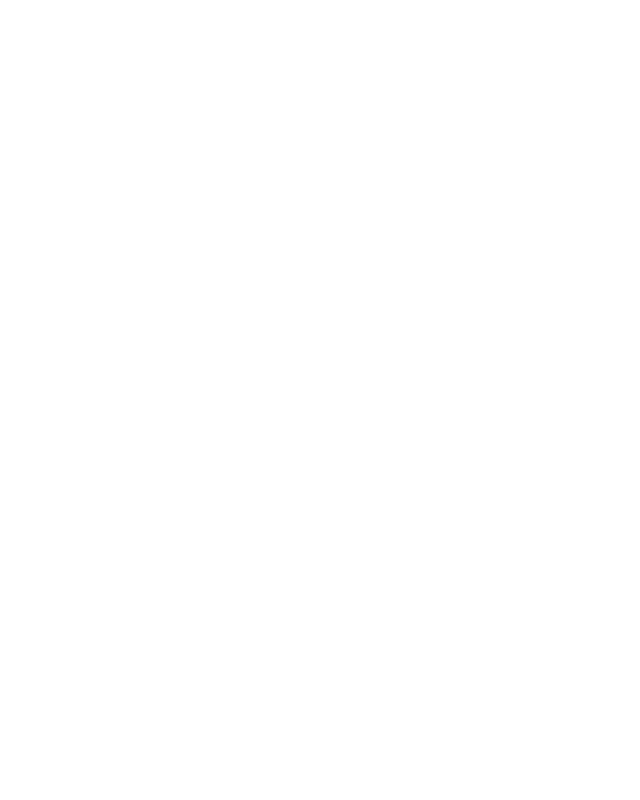
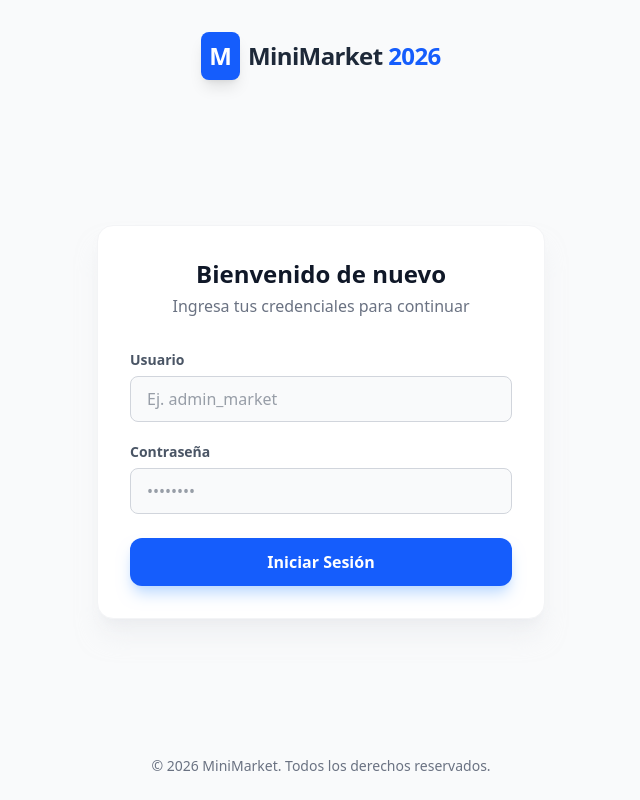
Before and after one commit to Jonnathan23/Frontend-minimarket, a React (Vite) app: page /login in a window 1280 px wide. Before the commit this address had no page. Shown: the whole page, without its empty margins (319-959 px from the left). Built offline with nearby package versions, Linux system fonts and the light colour scheme.

Commit message:
diseno de la autenticacion implementado, sin funcionalidades

```diff
--- a/src/features/security/presentation/components/AuthForm.tsx
+++ b/src/features/security/presentation/components/AuthForm.tsx
@@ -13,65 +13,67 @@
     errors: FieldErrors<T>;
 }
 
-export default function AuthForm<T extends AuthFormData>({
-    isRegister,
-    register,
-    errors
-}: AuthFormProps<T>) {
+export default function AuthForm<T extends AuthFormData>({ isRegister, register, errors }: AuthFormProps<T>) {
+
+    const inputStyles = "w-full px-4 py-2.5 rounded-lg border border-gray-300 focus:ring-2 focus:ring-blue-500 focus:border-transparent outline-none transition-all duration-200 bg-gray-50 focus:bg-white text-gray-700";
+    const labelStyles = "block text-sm font-semibold text-gray-600 mb-1.5";
+    const errorStyles = "text-xs text-red-500 mt-1 font-medium";
+
 
     return (
-        <div className="space-y-4">
+        <div className="space-y-5">
             <article>
-                <label htmlFor="username">Usuario</label>
+                <label className={labelStyles} htmlFor="username">Usuario</label>
                 <input
                     type="text"
                     id="username"
+                    placeholder="Ej. admin_market"
+                    className={inputStyles}
                     {...register('us_username' as Path<T>)}
                 />
-                {/* Acceso seguro al mensaje de error sin 'any' */}
-                {errors.us_username?.message && (
-                    <span className="text-red-500">{String(errors.us_username.message)}</span>
-                )}
+                {errors.us_username?.message && <p className={errorStyles}>{String(errors.us_username.message)}</p>}
             </article>
 
             {isRegister && (
                 <article>
-                    <label htmlFor="nombre_completo">Nombre Completo</label>
+                    <label className={labelStyles} htmlFor="nombre_completo">Nombre Completo</label>
                     <input
                         type="text"
                         id="nombre_completo"
+                        placeholder="Juan Pérez"
+                        className={inputStyles}
                         {...register('us_nombre_completo' as Path<T>)}
                     />
-                    {/* Para campos que no están en la unión común, usamos esta sintaxis estricta */}
                     {errors['us_nombre_completo' as keyof FieldErrors<T>] && (
-                        <span className="text-red-500">
-                            {String(errors['us_nombre_completo' as keyof FieldErrors<T>]?.message)}
-                        </span>
+                        <p className={errorStyles}>{String(errors['us_nombre_completo' as keyof FieldErrors<T>]?.message)}</p>
                     )}
                 </article>
             )}
 
             <article>
-                <label htmlFor="password">Contraseña</label>
+                <label className={labelStyles} htmlFor="password">Contraseña</label>
                 <input
                     type="password"
                     id="password"
+                    placeholder="••••••••"
+                    className={inputStyles}
                     {...register('us_password_encriptado' as Path<T>)}
                 />
-                {errors.us_password_encriptado?.message && (
-                    <span className="text-red-500">{String(errors.us_password_encriptado.message)}</span>
-                )}
+                {errors.us_password_encriptado?.message && <p className={errorStyles}>{String(errors.us_password_encriptado.message)}</p>}
             </article>
 
             {isRegister && (
-                <article className="flex items-center gap-2">
+                <article className="flex items-center gap-3 bg-blue-50 p-3 rounded-lg border border-blue-100">
                     <input
                         type="checkbox"
                         id="estado"
+                        className="w-5 h-5 text-blue-600 border-gray-300 rounded focus:ring-blue-500 cursor-pointer"
                         {...register('us_estado' as Path<T>)}
                         defaultChecked={true}
                     />
-                    <label htmlFor="estado">Activo</label>
+                    <label htmlFor="estado" className="text-sm font-medium text-blue-800 cursor-pointer">
+                        Activar cuenta inmediatamente
+                    </label>
                 </article>
             )}
         </div>
--- a/src/features/security/presentation/pages/Login.page.tsx
+++ b/src/features/security/presentation/pages/Login.page.tsx
@@ -1,4 +1,3 @@
-import { Link } from "react-router-dom";
 import { useForm } from "react-hook-form";
 
 import AuthForm from "../components/AuthForm";
@@ -14,19 +13,19 @@
     };
 
     return (
-        <>
-            <form onSubmit={handleSubmit(onSubmit)}>
+        <div className="p-8">
+            <div className="text-center mb-8">
+                <h2 className="text-2xl font-bold text-gray-900">Bienvenido de nuevo</h2>
+                <p className="text-gray-500 mt-1">Ingresa tus credenciales para continuar</p>
+            </div>
+
+            <form onSubmit={handleSubmit(onSubmit)} className="space-y-6">
                 <AuthForm isRegister={false} register={register} errors={errors} />
 
-                <div>
-                    <button>Iniciar Sesión</button>
-                </div>
-
-                <div>
-                    <p>¿No tienes una cuenta?</p>
-                    <Link to="/register">Registrarse</Link>
-                </div>
+                <button className="w-full bg-blue-600 hover:bg-blue-700 text-white font-bold py-3 rounded-xl transition-colors shadow-lg shadow-blue-200">
+                    Iniciar Sesión
+                </button>
             </form>
-        </>
+        </div>
     );
 }
--- a/src/features/security/presentation/pages/Register.page.tsx
+++ b/src/features/security/presentation/pages/Register.page.tsx
@@ -5,26 +5,36 @@
 import AuthForm from "../components/AuthForm";
 
 export default function RegisterPage() {
-    const { register, handleSubmit, formState: { errors } } = useForm<CreateUserDTO>();
+    const { register, handleSubmit, formState: { errors }, setValue } = useForm<CreateUserDTO>();
 
     const onSubmit = (data: CreateUserDTO) => {
+        setValue('us_estado', true);
         console.log(data);
     };
 
     return (
-        <>
-            <form onSubmit={handleSubmit(onSubmit)}>
+        <div className="p-8">
+            <div className="text-center mb-8">
+                <h2 className="text-2xl font-bold text-gray-900">Crear Cuenta</h2>
+                <p className="text-gray-500 mt-1">Registra un nuevo usuario administrativo</p>
+            </div>
+
+            <form onSubmit={handleSubmit(onSubmit)} className="space-y-6">
                 <AuthForm isRegister={true} register={register} errors={errors} />
 
-                <div>
-                    <button>Registrarse</button>
-                </div>
+                <button className="w-full bg-green-600 hover:bg-green-700 text-white font-bold py-3 rounded-xl transition-colors shadow-lg shadow-green-100">
+                    Registrar Usuario
+                </button>
 
-                <div>
-                    <p>¿Ya tienes una cuenta?</p>
-                    <Link to="/login">Iniciar Sesión</Link>
+                <div className="pt-4 text-center border-t border-gray-100">
+                    <p className="text-sm text-gray-600">
+                        ¿Ya tienes una cuenta?{' '}
+                        <Link to="/login" className="text-blue-600 font-bold hover:underline">
+                            Iniciar Sesión
+                        </Link>
+                    </p>
                 </div>
             </form>
-        </>
+        </div>
     );
 }
--- a/src/layouts/AuthLayout.tsx
+++ b/src/layouts/AuthLayout.tsx
@@ -5,15 +5,30 @@
 
 export default function AuthLayout() {
     return (
-        <>
-            <header>
-                <h2>Hola</h2>
+        <div className="min-h-screen bg-gray-50 flex flex-col font-sans">
+            <header className="py-8 flex justify-center items-center">
+                <div className="flex items-center gap-2">
+                    <div className="bg-blue-600 p-2 rounded-lg shadow-lg">
+                        <span className="text-white font-bold text-2xl">M</span>
+                    </div>
+                    <h1 className="text-2xl font-extrabold text-gray-800 tracking-tight">
+                        MiniMarket <span className="text-blue-600">2026</span>
+                    </h1>
+                </div>
             </header>
-            <main>
-                <Outlet />
+
+            <main className="flex-grow flex items-center justify-center p-4">
+                <div className="w-full max-w-md bg-white rounded-2xl shadow-xl shadow-gray-200/50 border border-gray-100 overflow-hidden">
+                    <Outlet />
+                </div>
             </main>
 
 
-        </>
+            <footer className="py-6 text-center">
+                <p className="text-sm text-gray-500 font-medium">
+                    &copy; {new Date().getFullYear()} MiniMarket. Todos los derechos reservados.
+                </p>
+            </footer>
+        </div>
     );
 }
--- a/src/routes/router.tsx
+++ b/src/routes/router.tsx
@@ -1,12 +1,24 @@
 import { BrowserRouter, Route, Routes } from "react-router-dom";
+
 import AppLayout from "../layouts/AppLayout";
+import AuthLayout from "../layouts/AuthLayout";
+import LoginPage from "../features/security/presentation/pages/Login.page";
+
+import RegisterPage from "../features/security/presentation/pages/Register.page";
 
 
 export default function Router() {
     return (
         <BrowserRouter>
             <Routes>
-                <Route path="/" element={<AppLayout />}>
+                <Route element={<AppLayout />}>
+
+                </Route>
+            </Routes>
+            <Routes>
+                <Route element={<AuthLayout />}>
+                    <Route path="/login" element={<LoginPage />} />
+                    <Route path="/register-new-user" element={<RegisterPage />} />
                 </Route>
             </Routes>
         </BrowserRouter>
```
